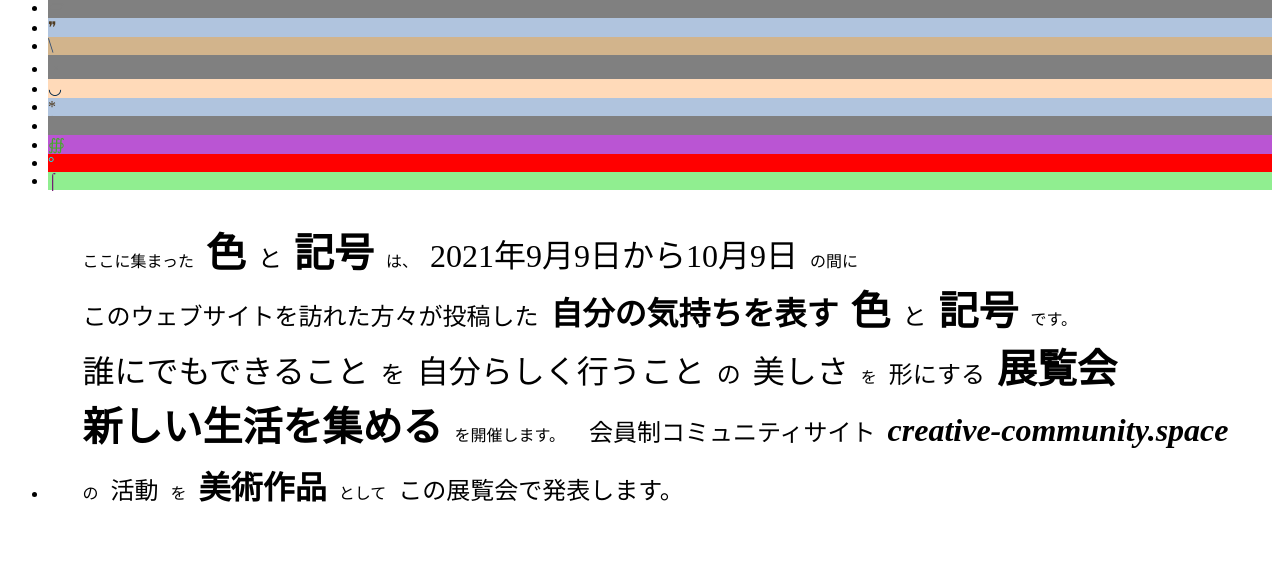
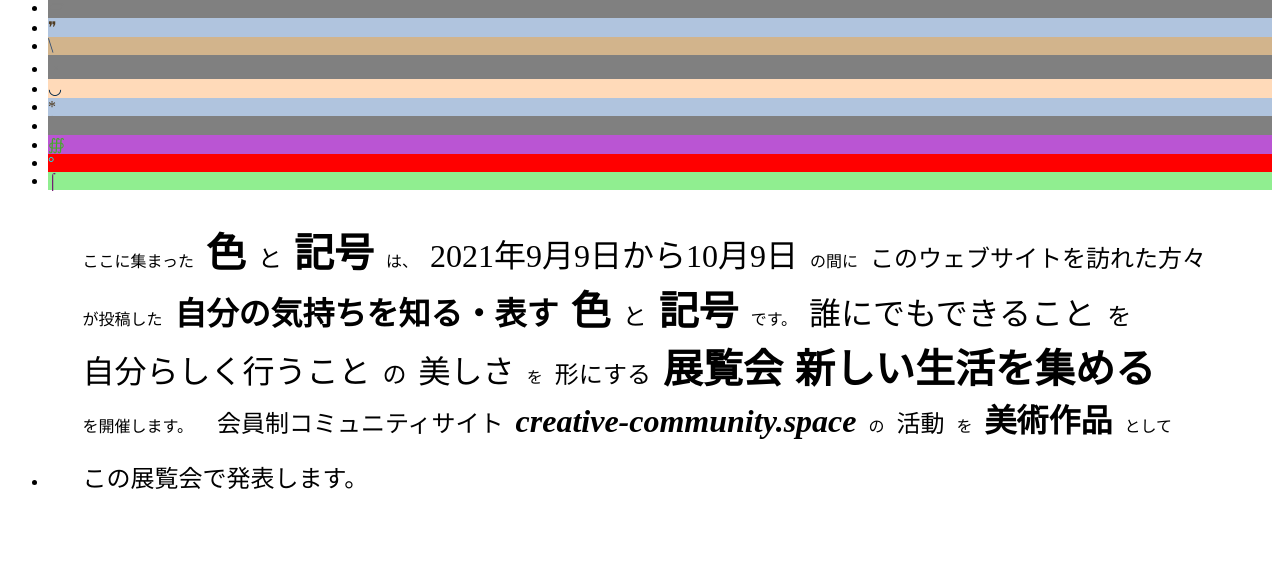
Before and after one commit to creative-community-pehu/index, a PHP site: page /sp/all.php in a window 1280 px wide. Shown: the part 280-854 px from the top of the page. Run offline with PHP 8.4, Linux system fonts and the light colour scheme; data that the repository does not hold is empty; some libraries are stand-ins or nearby versions.

Commit message:
Update all.php

```diff
--- a/sp/all.php
+++ b/sp/all.php
@@ -96,8 +96,9 @@ fclose($fp);
 <li class="">は、</li>
 <li class="unknown can">2021年9月9日から10月9日</li>
 <li class="">の間に</li>
-<li class="neither">このウェブサイトを訪れた方々が投稿した</li>
-<li class="must unknown">自分の気持ちを表す</li>
+<li class="neither">このウェブサイトを訪れた方々</li>
+<li class="">が投稿した</li>
+<li class="must unknown">自分の気持ちを知る・表す</li>
 <li class="must positive">色</li>
 <li class="neither">と</li>
 <li class="must positive">記号</li>
```
